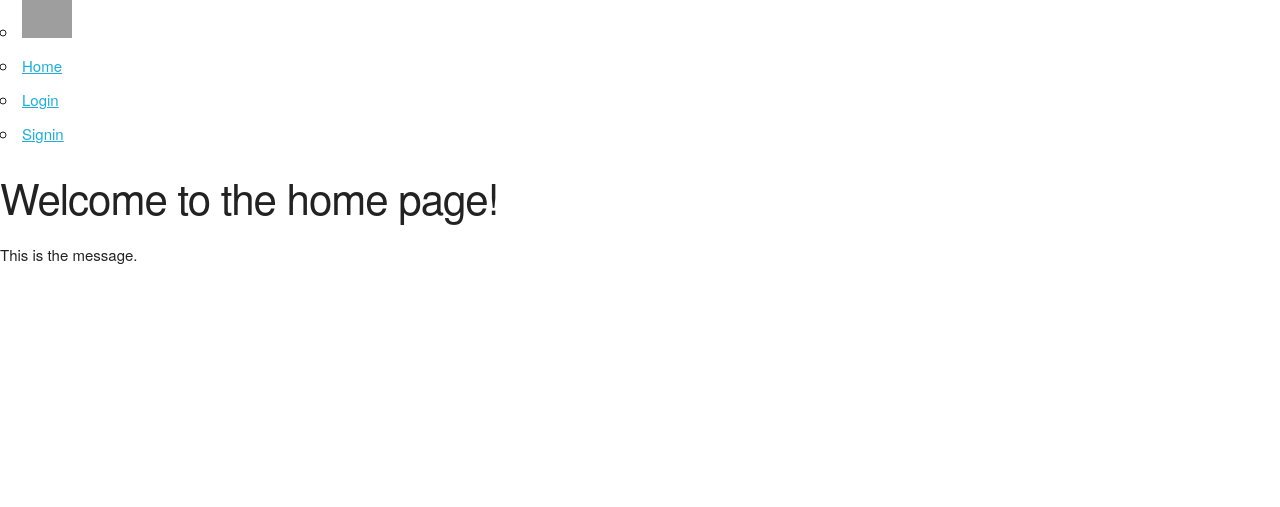
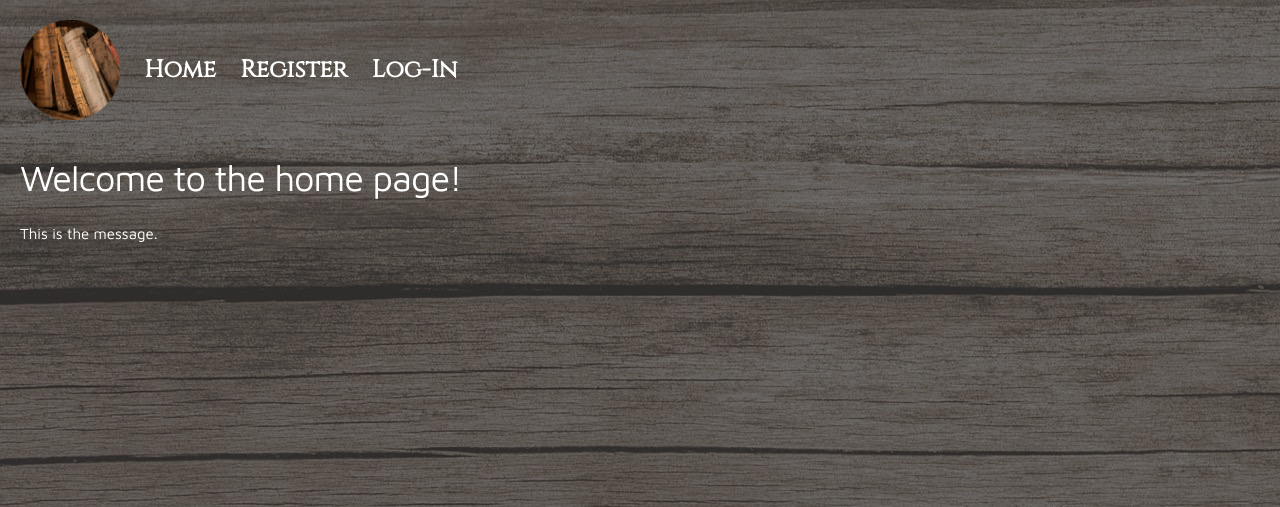
Before and after one commit to chrisba11/django_lender, a Django app: page / in a window 1280 px wide. Shown: the top 507 px of the page. Run offline with Django 3.2, Linux system fonts and the light colour scheme; grey boxes are pictures that could not be loaded.

Commit message:
added some styling

```diff
--- a/django_lender/static/css/style.css
+++ b/django_lender/static/css/style.css
@@ -1,11 +1,49 @@
-.main_nav a {
+@import url('https://fonts.googleapis.com/css?family=Maven+Pro');
+@import url('https://fonts.googleapis.com/css?family=Cinzel');
+
+body {
+    background-image: url("../assets/wood2.jpg");
+    font-family: 'Maven Pro';
+    color: white;
+}
+
+input {
+    color: black;
+}
+
+nav {
+    margin-top: 20px;
+}
+
+a {
+    color: white;
     text-decoration: none;
 }
 
-.main_nav li {
+nav a {
+    font-size: 24px;
+}
+
+nav li {
     display: inline-block;
+    font-family: 'Cinzel';
+    font-weight: bold;
+    height: 100px;
+    line-height: 100px;
+    vertical-align: middle;
+    margin-right: 20px;
 }
 
 #nav-img {
-    width: 50px;
+    width: 100px;
 }
+
+body {
+    margin: 20px;
+}
+
+.book_detail, h4 {
+    background-color: rgb(54, 54, 54);
+    border-radius: 15px;
+    padding: 15px;
+}
--- a/django_lender/templates/generic/base.html
+++ b/django_lender/templates/generic/base.html
@@ -5,32 +5,32 @@
     <meta charset="UTF-8">
     <meta name="viewport" content="width=device-width, initial-scale=1.0">
     <meta http-equiv="X-UA-Compatible" content="ie=edge">
-    <link rel="icon" type="image/png" href="{% static "assets/old-books-436498_1280.png" %}">
-    <link rel="stylesheet" href="{% static "css/normalize.css" %}">
-    <link rel="stylesheet" href="{% static "css/skeleton.css" %}">
-    <link rel="stylesheet" href="{% static "css/style.css" %}">
+    <link rel="icon" type="image/png" href="{% static 'assets/old-books-436498_1280.png' %}">
+    <link rel="stylesheet" href="{% static 'css/normalize.css' %}">
+    <link rel="stylesheet" href="{% static 'css/skeleton.css' %}">
+    <link rel="stylesheet" href="{% static 'css/style.css' %}">
     <title>{% block title %}Need Title{% endblock title %}</title>
   </head>
   <body>
     <header>
       <nav>
         <ul>
-          <li><img id="nav-img" src="{% static 'assets/old-books-436498_1280.png' alt='image of old books'"></li>
-          <li><a href="{% url "home" %}">Home</a></li>
+          <li><img id="nav-img" src="{% static 'assets/old-books-436498_1280.png' alt='image of old books' %}"></li>
+          <li><a href="{% url 'home' %}">Home</a></li>
           {% if user.is_authenticated %}
-            <li><a href="{% url "book_list" %}">Books</a></li>
+            <li><a href="{% url 'book_list' %}">Books</a></li>
           {% if user.is_superuser %}
-            <li><a href="{% url "admin:index" %}">Admin</a></li>
+            <li><a href="{% url 'admin:index' %}">Admin</a></li>
           {% endif %}
-            <li><a href="{% url "logout" %}">Logout</a></li>
+            <li><a href="{% url 'logout' %}">Logout</a></li>
           {% else %}
-            <li><a href="{% url "django_registration_register" %}">Login</a></li>
-            <li><a href="{% url "login" %}">Signin</a></li>
+            <li><a href="{% url 'django_registration_register' %}">Register</a></li>
+            <li><a href="{% url 'login' %}">Log-In</a></li>
           {% endif %}
         </ul>
       </nav>
       {% if user.is_authenticated %}
-        <h3>Welcome to the site, {{ user.username }}</h3>
+        <h2>Welcome to the site, {{ user.username }}.</h2>
       {% endif %}
     </header>
     <main>
--- a/django_lender/templates/generic/home.html
+++ b/django_lender/templates/generic/home.html
@@ -3,6 +3,6 @@
 {% block title %}Home{% endblock %}
 
 {% block content %}
-  <h2>Welcome to the home page!</h2>
+  <h3>Welcome to the home page!</h3>
   <p>{{ message }}</p>
 {% endblock %}
--- a/lender_app/templates/books/book_detail.html
+++ b/lender_app/templates/books/book_detail.html
@@ -6,7 +6,7 @@
 
 {% block content %}
   <div class="book_detail">
-    <h3>{{ book.title }} ({{ book.status }})</h3>
+    <h4>{{ book.title }} ({{ book.status }})</h4>
     <p>Author: {{ book.author }}</p>
     <p>Publication Date: {{ book.year }}</p>
     <p>Date Added to Collection: {{ book.date_added | get_date_string }}</p>
--- a/lender_app/templates/books/book_list.html
+++ b/lender_app/templates/books/book_list.html
@@ -5,7 +5,7 @@
 {% block content %}
   <div class="book_list">
     {% for book in books %}
-      <h3><a href="{% url "book_detail" pk=book.id %}">{{ book.title }} ({{ book.status }})</a></h3>
+      <h4><a href="{% url "book_detail" pk=book.id %}">{{ book.title }} ({{ book.status }})</a></h4>
     {% endfor %}
   </div>
 {% endblock content %}
```
Also changed, not shown: django_lender/static/assets/wood2.jpg (added).
